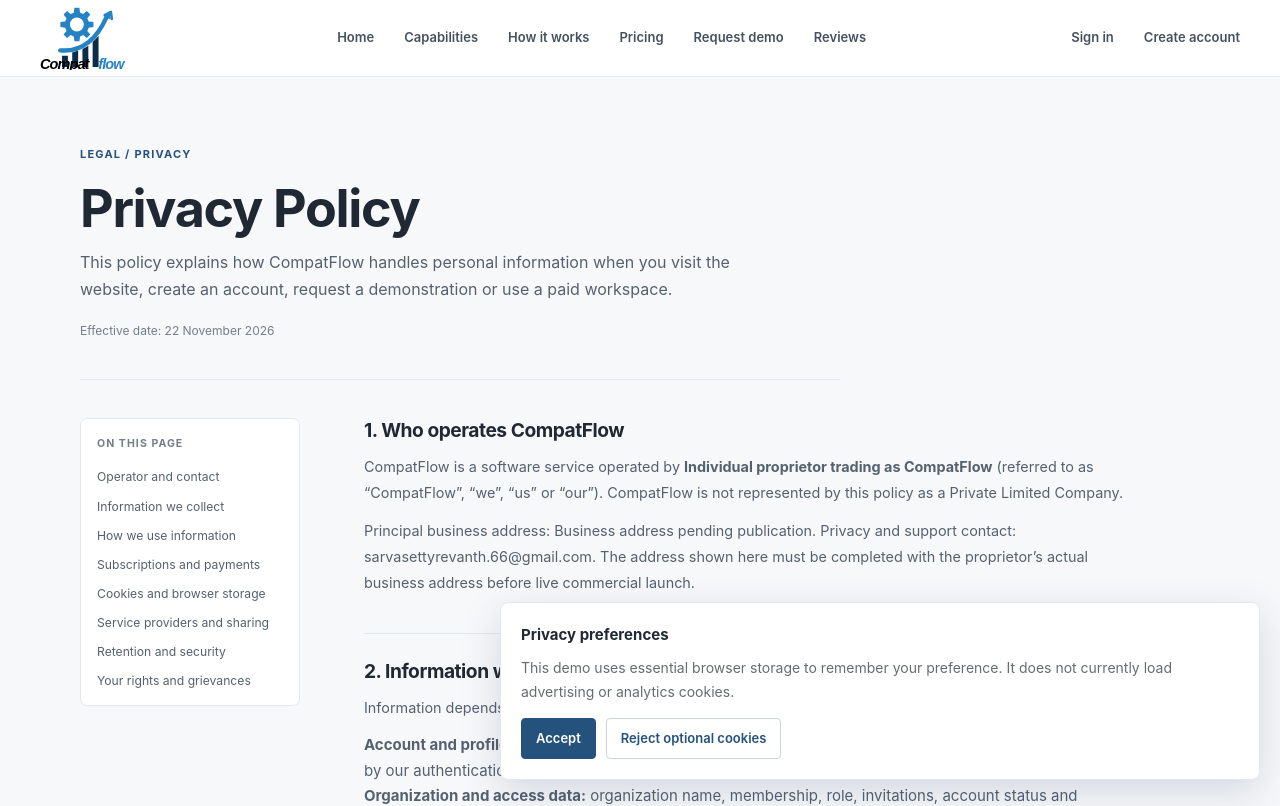
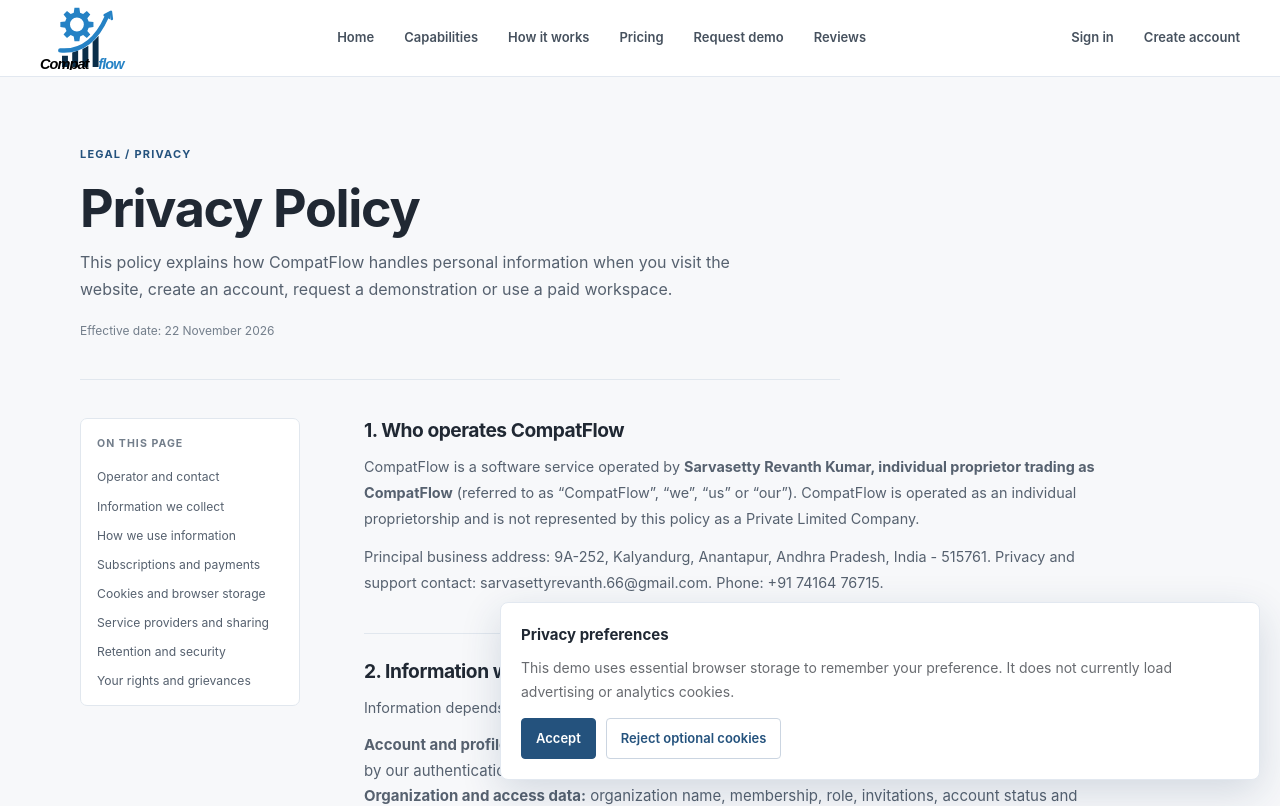
Before and after one commit to Revanth6699/compat-flow, a Next.js app in the folder frontend/: page /privacy in a window 1280 px wide. Shown: the top 806 px of the page. Built offline with nearby package versions, Linux system fonts and the light colour scheme; no server answers.

Commit message:
Add proprietor contact and address to privacy policy

```diff
--- a/frontend/app/privacy/page.tsx
+++ b/frontend/app/privacy/page.tsx
@@ -5,10 +5,10 @@ export const metadata: Metadata = {
   description: "How CompatFlow collects, uses, stores and protects personal information.",
 };
 
-const contactEmail = process.env.NEXT_PUBLIC_CONTACT_EMAIL || "sarvasettyrevanth.66@gmail.com";
-const operatorName = process.env.NEXT_PUBLIC_OPERATOR_NAME || "Individual proprietor trading as CompatFlow";
-const grievanceContact = process.env.NEXT_PUBLIC_GRIEVANCE_CONTACT || "Proprietor, CompatFlow (name and designation to be published)";
-const businessAddress = process.env.NEXT_PUBLIC_OPERATOR_ADDRESS || "Business address pending publication";
+const contactEmail = "sarvasettyrevanth.66@gmail.com";
+const operatorName = "Sarvasetty Revanth Kumar, individual proprietor trading as CompatFlow";
+const grievanceContact = "Sarvasetty Revanth Kumar, Proprietor; Phone: +91 74164 76715";
+const businessAddress = "9A-252, Kalyandurg, Anantapur, Andhra Pradesh, India - 515761";
 
 export default function PrivacyPage() {
   return (
@@ -35,8 +35,8 @@ export default function PrivacyPage() {
           <article className="legal-content">
             <section id="operator">
               <h2>1. Who operates CompatFlow</h2>
-              <p>CompatFlow is a software service operated by <strong>{operatorName}</strong> (referred to as “CompatFlow”, “we”, “us” or “our”). CompatFlow is not represented by this policy as a Private Limited Company.</p>
-              <p>Principal business address: {businessAddress}. Privacy and support contact: <a href={`mailto:${contactEmail}`}>{contactEmail}</a>. The address shown here must be completed with the proprietor’s actual business address before live commercial launch.</p>
+              <p>CompatFlow is a software service operated by <strong>{operatorName}</strong> (referred to as “CompatFlow”, “we”, “us” or “our”). CompatFlow is operated as an individual proprietorship and is not represented by this policy as a Private Limited Company.</p>
+              <p>Principal business address: {businessAddress}. Privacy and support contact: <a href={`mailto:${contactEmail}`}>{contactEmail}</a>. Phone: <a href="tel:+917416476715">+91 74164 76715</a>.</p>
             </section>
             <section id="information">
               <h2>2. Information we collect</h2>
@@ -78,7 +78,7 @@ export default function PrivacyPage() {
               <h2>8. Your choices, privacy rights and grievances</h2>
               <p>Subject to applicable law, you may request access to information about your personal data, correction or updating of inaccurate information, erasure where permitted, or exercise other available rights. Where processing relies on consent, you may withdraw that consent; withdrawal does not affect processing already carried out lawfully. You may also request help with account deletion through your account settings or by contacting us.</p>
               <p>Send privacy requests or complaints to <a href={`mailto:${contactEmail}`}>{contactEmail}</a> with the subject “Privacy Request”. We may ask for reasonable information to verify your identity. We aim to acknowledge grievances within 48 hours and resolve them within 30 days, subject to complexity and applicable legal requirements.</p>
-              <p><strong>Grievance contact:</strong> {grievanceContact}. Email: <a href={`mailto:${contactEmail}`}>{contactEmail}</a>. Business address: {businessAddress}. The business address must be completed before live launch.</p>
+              <p><strong>Grievance contact:</strong> {grievanceContact}. Email: <a href={`mailto:${contactEmail}`}>{contactEmail}</a>. Business address: {businessAddress}.</p>
             </section>
             <section>
               <h2>9. Children, international processing and updates</h2>
```
